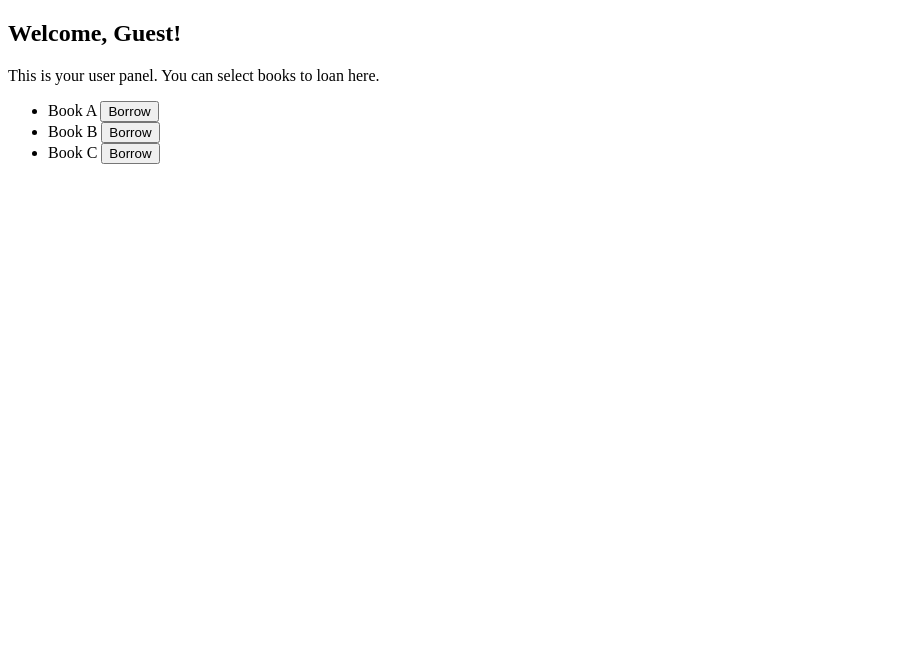
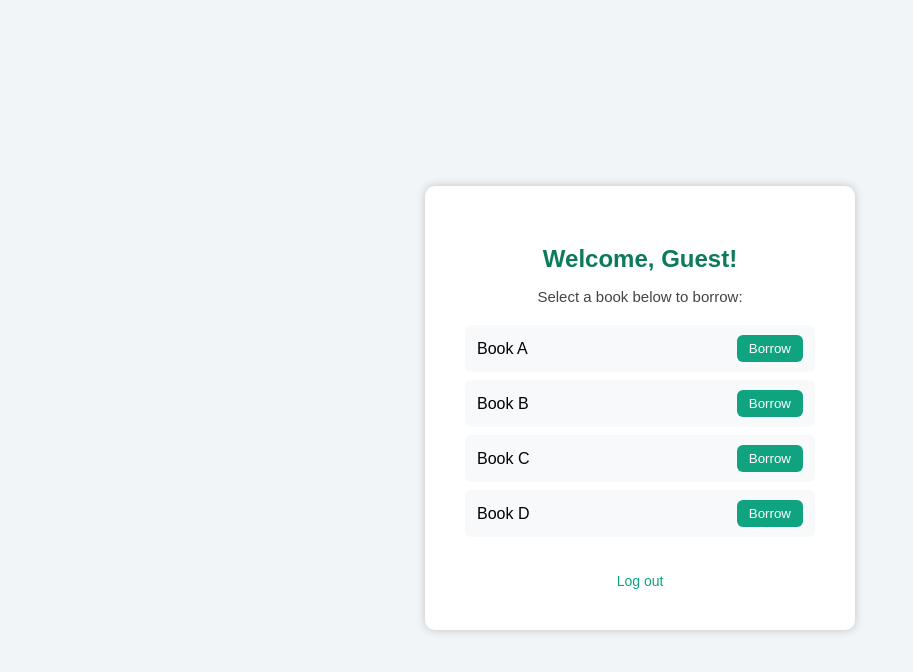
Before and after one commit to CaoD05/DemoHTML, a plain HTML site: page user_panel.html in a window 1280 px wide. Shown: the whole page, without its empty margins (0-913 px from the left). Drawn offline with Linux system fonts and the light colour scheme.

Commit message:
Refactor user panel HTML and script
Updated user panel layout and functionality.

```diff
--- a/user_panel.html
+++ b/user_panel.html
@@ -1,31 +1,113 @@
-<!doctype html>
+<!DOCTYPE html>
 <html lang="en">
 <head>
-  <meta charset="utf-8">
+<meta charset="UTF-8">
+<meta name="viewport" content="width=device-width, initial-scale=1.0">
 <title>User Panel</title>
+<style>
+  body {
+    font-family: Arial, sans-serif;
+    background: #f2f5f7;
+    display: flex;
+    justify-content: center;
+    align-items: center;
+    height: 100vh;
+  }
+
+  .panel-box {
+    background: white;
+    padding: 40px;
+    border-radius: 10px;
+    box-shadow: 0 0 10px rgba(0,0,0,0.2);
+    width: 350px;
+    text-align: center;
+  }
+
+  .panel-box h2 {
+    color: #0c7a5b;
+    margin-bottom: 10px;
+  }
+
+  .panel-box p {
+    font-size: 15px;
+    color: #444;
+    margin-bottom: 20px;
+  }
+
+  ul {
+    list-style: none;
+    padding: 0;
+  }
+
+  li {
+    display: flex;
+    justify-content: space-between;
+    align-items: center;
+    background: #f8f9fa;
+    margin: 8px 0;
+    padding: 10px 12px;
+    border-radius: 6px;
+  }
+
+  button {
+    background: #10A37F;
+    color: white;
+    border: none;
+    border-radius: 6px;
+    padding: 6px 12px;
+    cursor: pointer;
+    transition: 0.2s ease;
+  }
+
+  button:hover {
+    background: #0e8d6c;
+  }
+
+  .logout {
+    margin-top: 20px;
+    color: #10A37F;
+    text-decoration: none;
+    font-size: 14px;
+    display: inline-block;
+  }
+
+  .logout:hover {
+    text-decoration: underline;
+  }
+</style>
 </head>
 <body>
+
+<div class="panel-box">
   <h2>Welcome, <span id="user"></span>!</h2>
-  <p>This is your user panel. You can select books to loan here.</p>
+  <p>Select a book below to borrow:</p>
 
   <ul id="bookList"></ul>
+
+  <a href="login.html" class="logout" onclick="logout()">Log out</a>
+</div>
 
 <script>
   const user = localStorage.getItem("user_name");
   document.getElementById("user").textContent = user || "Guest";
 
-    const books = ["Book A", "Book B", "Book C"];
+  const books = ["Book A", "Book B", "Book C", "Book D"];
   const list = document.getElementById("bookList");
 
-    books.forEach(b => {
+  books.forEach(book => {
     const li = document.createElement("li");
-      li.textContent = b + " ";
+    li.textContent = book;
     const btn = document.createElement("button");
     btn.textContent = "Borrow";
-      btn.onclick = () => alert("You borrowed: " + b);
+    btn.onclick = () => alert(`You borrowed: ${book}`);
     li.appendChild(btn);
     list.appendChild(li);
   });
+
+  function logout() {
+    alert("You have logged out.");
+  }
 </script>
+
 </body>
 </html>
```
Lines whose indentation alone changed are shown as unchanged.
